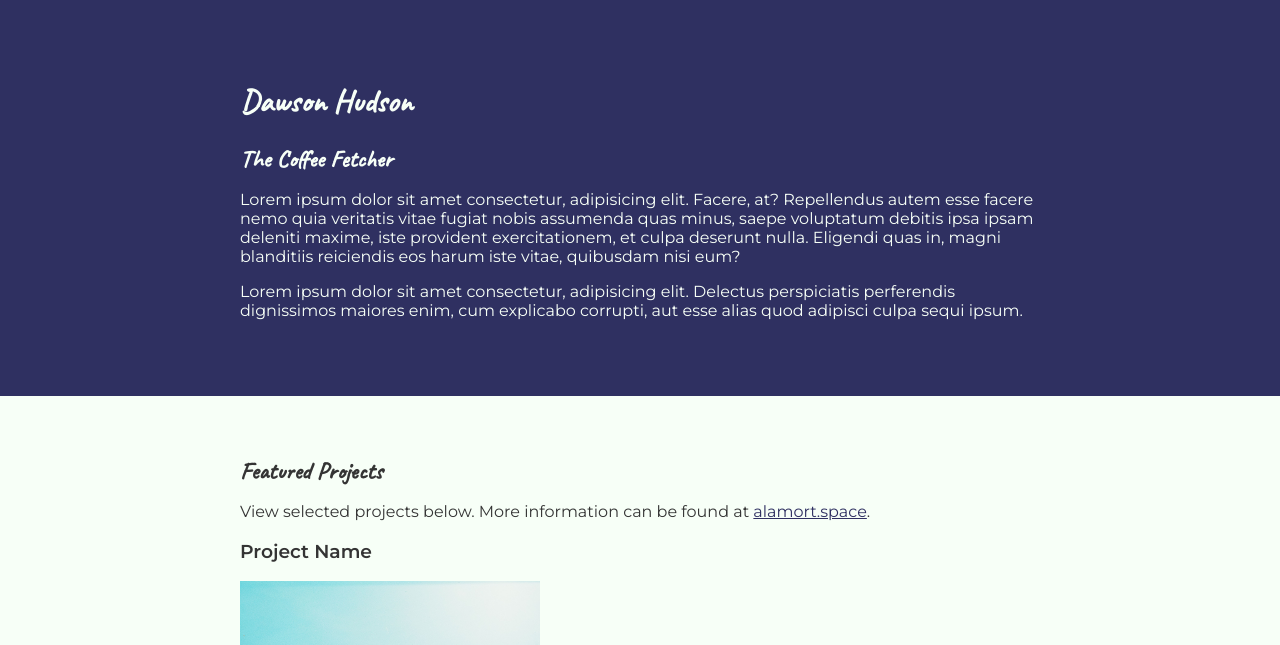
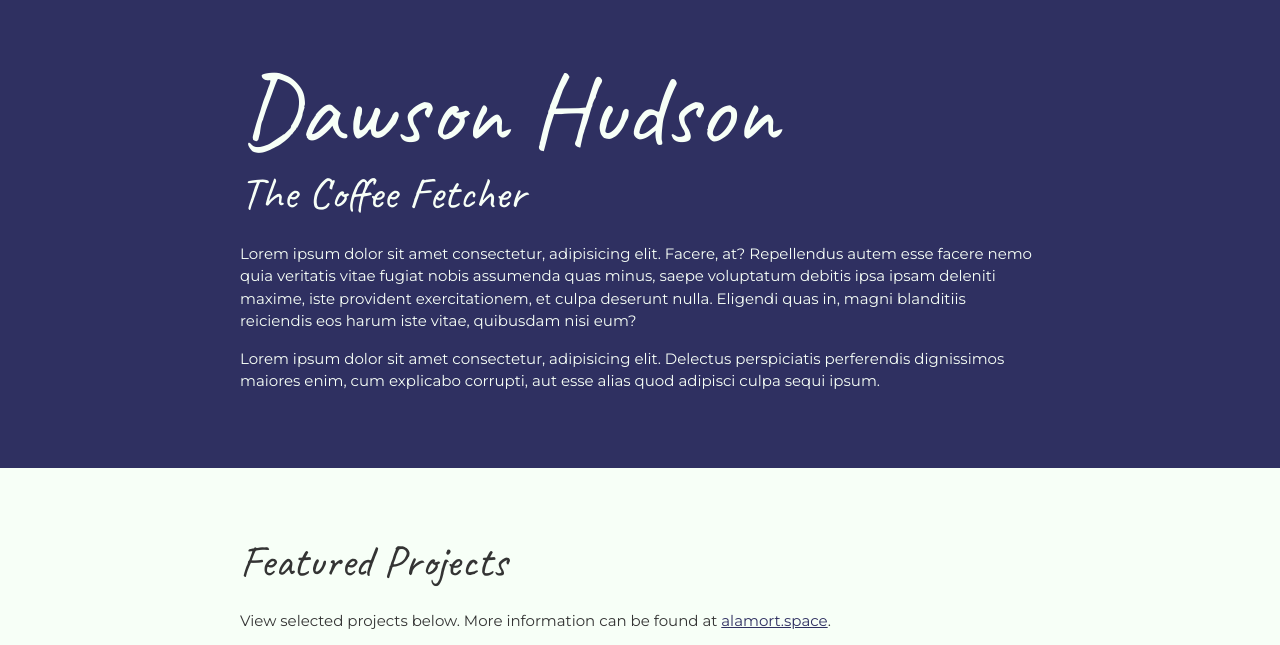
Before and after one commit to nic-dgl203-2023FA/assignment1a-Dhuds1, a plain HTML site: page index.html in a window 1280 px wide. Shown: the top 645 px of the page. Drawn offline with Linux system fonts and the light colour scheme.

Commit message:
Change the line-height & font-size of body & h1 h2

```diff
--- a/css/style.css
+++ b/css/style.css
@@ -17,6 +17,8 @@ body {
     margin: 0;
     padding: 0;
     font-family: 'Montserrat', sans-serif;
+    font-size: 15px;
+    line-height: 1.5;
 }
 img {
     width: 300px;
@@ -33,10 +35,16 @@ a:hover {
     padding: 60px 0;
 }
 h2 {
-    margin: 0;
+    font-size: 45px;
+}
+h1 {
+    font-size: 100px;
+    line-height: 1;
 }
 h1, h2 {
     font-family: 'Caveat', cursive;
+    font-weight: 400;
+    margin: 0;
 }
 /* PROFILE Styles
 ----------------------------------*/
```
